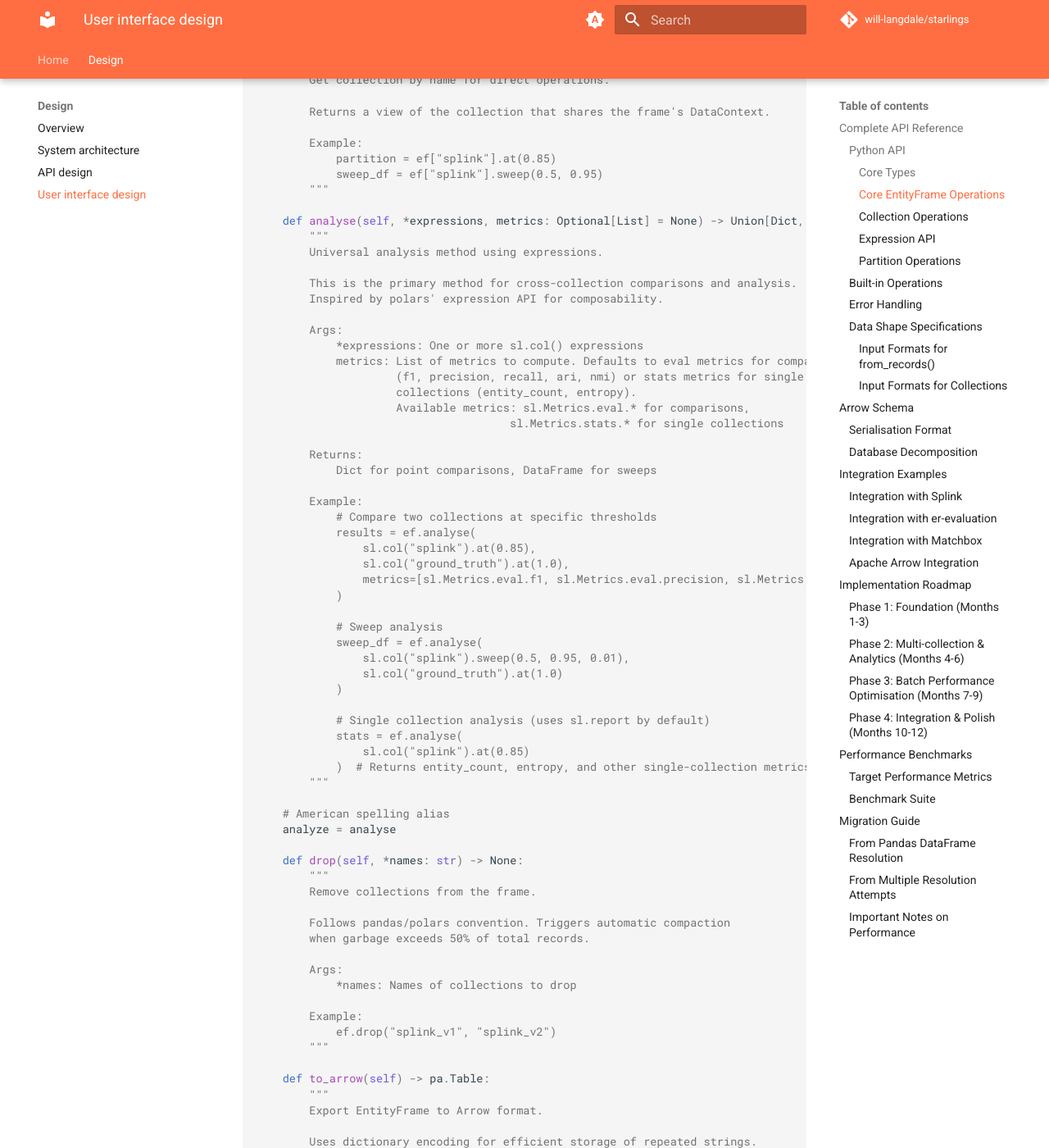
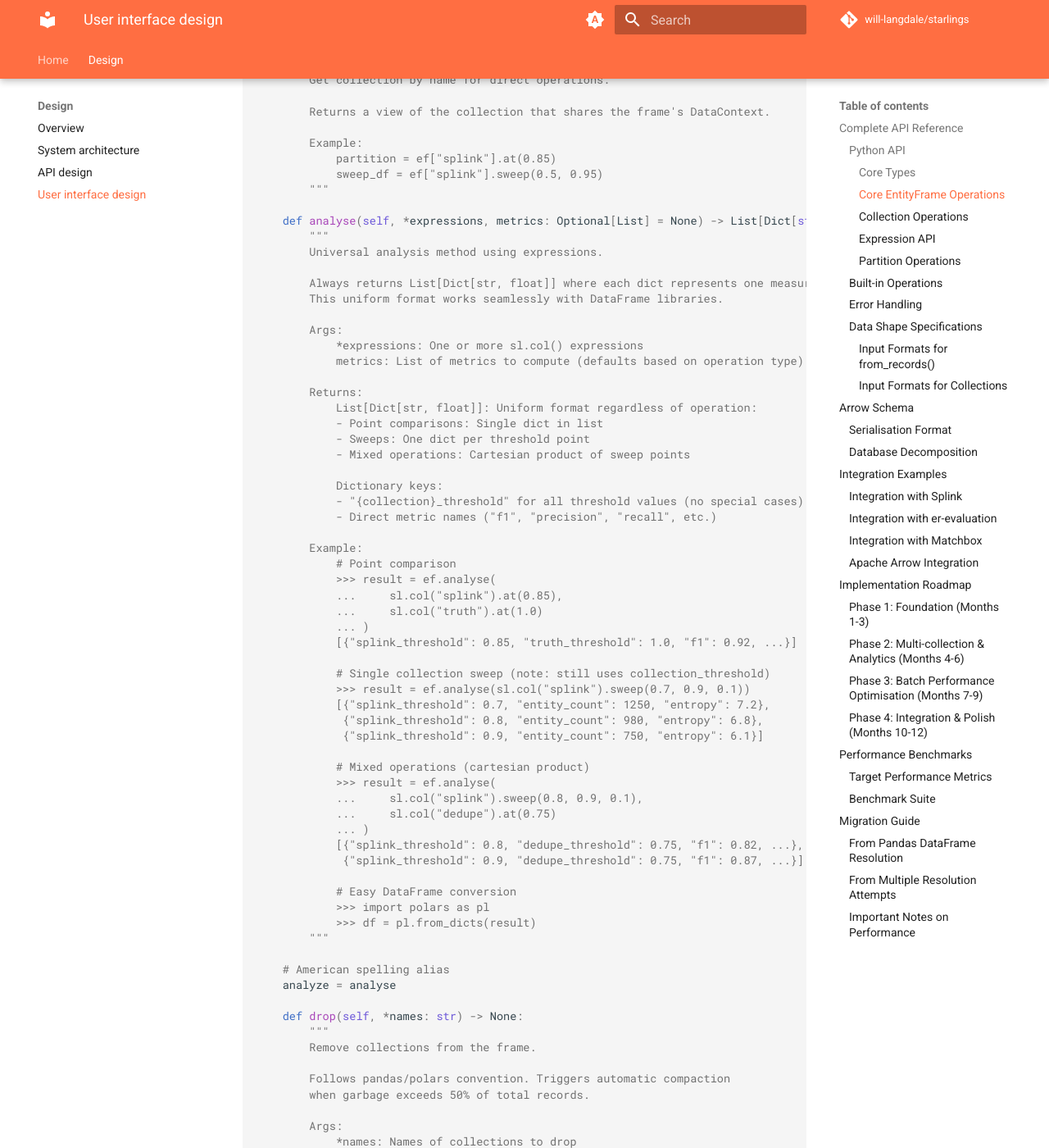
Before and after one commit to will-langdale/entityframe, an MkDocs documentation site: the page built from docs/design/reference.md, in a window 1280 px wide and 1400 px high, scrolled down 2461 px. Shown: the whole window at 82% size. Built offline with MkDocs 1.6.1 and Material for MkDocs 9.7.7, drawn with Linux system fonts in a browser that asks for light colours; comment, search, counter and statistics services are not loaded; some of the changed text lies outside the part shown.

Commit message:
Further refinements.

````diff
--- a/docs/design/reference.md
+++ b/docs/design/reference.md
@@ -123,42 +123,52 @@ class EntityFrame:
             sweep_df = ef["splink"].sweep(0.5, 0.95)
         """
 
-    def analyse(self, *expressions, metrics: Optional[List] = None) -> Union[Dict, pd.DataFrame]:
+    def analyse(self, *expressions, metrics: Optional[List] = None) -> List[Dict[str, float]]:
         """
         Universal analysis method using expressions.
 
-        This is the primary method for cross-collection comparisons and analysis.
-        Inspired by polars' expression API for composability.
+        Always returns List[Dict[str, float]] where each dict represents one measurement.
+        This uniform format works seamlessly with DataFrame libraries.
 
         Args:
             *expressions: One or more sl.col() expressions
-            metrics: List of metrics to compute. Defaults to eval metrics for comparisons
-                     (f1, precision, recall, ari, nmi) or stats metrics for single
-                     collections (entity_count, entropy).
-                     Available metrics: sl.Metrics.eval.* for comparisons,
-                                      sl.Metrics.stats.* for single collections
+            metrics: List of metrics to compute (defaults based on operation type)
 
         Returns:
-            Dict for point comparisons, DataFrame for sweeps
+            List[Dict[str, float]]: Uniform format regardless of operation:
+            - Point comparisons: Single dict in list
+            - Sweeps: One dict per threshold point
+            - Mixed operations: Cartesian product of sweep points
+
+            Dictionary keys:
+            - "{collection}_threshold" for all threshold values (no special cases)
+            - Direct metric names ("f1", "precision", "recall", etc.)
 
         Example:
-            # Compare two collections at specific thresholds
-            results = ef.analyse(
-                sl.col("splink").at(0.85),
-                sl.col("ground_truth").at(1.0),
-                metrics=[sl.Metrics.eval.f1, sl.Metrics.eval.precision, sl.Metrics.eval.recall]
-            )
+            # Point comparison
+            >>> result = ef.analyse(
+            ...     sl.col("splink").at(0.85),
+            ...     sl.col("truth").at(1.0)
+            ... )
+            [{"splink_threshold": 0.85, "truth_threshold": 1.0, "f1": 0.92, ...}]
 
-            # Sweep analysis
-            sweep_df = ef.analyse(
-                sl.col("splink").sweep(0.5, 0.95, 0.01),
-                sl.col("ground_truth").at(1.0)
-            )
+            # Single collection sweep (note: still uses collection_threshold)
+            >>> result = ef.analyse(sl.col("splink").sweep(0.7, 0.9, 0.1))
+            [{"splink_threshold": 0.7, "entity_count": 1250, "entropy": 7.2},
+             {"splink_threshold": 0.8, "entity_count": 980, "entropy": 6.8},
+             {"splink_threshold": 0.9, "entity_count": 750, "entropy": 6.1}]
 
-            # Single collection analysis (uses sl.report by default)
-            stats = ef.analyse(
-                sl.col("splink").at(0.85)
-            )  # Returns entity_count, entropy, and other single-collection metrics
+            # Mixed operations (cartesian product)
+            >>> result = ef.analyse(
+            ...     sl.col("splink").sweep(0.8, 0.9, 0.1),
+            ...     sl.col("dedupe").at(0.75)
+            ... )
+            [{"splink_threshold": 0.8, "dedupe_threshold": 0.75, "f1": 0.82, ...},
+             {"splink_threshold": 0.9, "dedupe_threshold": 0.75, "f1": 0.87, ...}]
+
+            # Easy DataFrame conversion
+            >>> import polars as pl
+            >>> df = pl.from_dicts(result)
         """
 
     # American spelling alias
@@ -223,7 +233,7 @@ class Collection:
     @classmethod
     def from_edges(cls,
                   edges: List[Tuple[Any, Any, float]],
-                  quantize: Optional[int] = None) -> 'Collection':
+                  quantize: int = 6) -> 'Collection':
         """
         Build collection from weighted edges.
 
@@ -231,14 +241,15 @@ class Collection:
             edges: List of (record_i, record_j, similarity) tuples
                   Records can be any hashable type (int, str, bytes)
                   Raw values are automatically wrapped in Key objects
-            quantize: Optional decimal places to round thresholds to
-                     (e.g., quantize=4 rounds to 0.0001 precision)
+            quantize: Decimal places for threshold precision (1-6, default: 6).
+                     Prevents floating-point comparison issues.
 
         Returns:
             New Collection with hierarchy of merge events
 
         Note:
             Complexity: O(m log m) where m = len(edges).
+            Python keys (int/str/bytes) are converted to internal Key enum at the Python/Rust boundary.
 
         Example:
             edges = [
@@ -638,12 +649,12 @@ sweep_results = ef.analyse(
     sl.col("ground_truth").at(1.0),
     metrics=[sl.Metrics.eval.f1, sl.Metrics.eval.precision, sl.Metrics.eval.recall]
 )
-# Returns list of dicts: [{"threshold": 0.5, "f1": 0.72, ...}, ...]
+# Returns List[Dict]: [{"splink_output_threshold": 0.5, "ground_truth_threshold": 1.0, "f1": 0.72, ...}, ...]
 
 # Convert to polars for analysis
 df_results = pl.from_dicts(sweep_results)
 optimal_row = df_results.filter(pl.col("f1") == pl.col("f1").max()).row(0, named=True)
-print(f"Optimal threshold: {optimal_row['threshold']:.2f} (F1={optimal_row['f1']:.3f})")
+print(f"Optimal threshold: {optimal_row['splink_output_threshold']:.2f} (F1={optimal_row['f1']:.3f})")
 ```
 
 ### Integration with er-evaluation
@@ -664,6 +675,7 @@ sweep_results = ef.analyse(
     sl.col("predicted").sweep(0.5, 0.95),
     sl.col("truth").at(1.0)
 )
+# Returns: [{"predicted_threshold": 0.5, "truth_threshold": 1.0, ...}, ...]
 
 # Or extract partition for er-evaluation
 partition = ef["predicted"].at(0.85)
@@ -880,7 +892,7 @@ large_scale:  # 10M records, ~50M edges
 complexity:
   hierarchy_construction: O(m log m) where m = edges
   partition_reconstruction: O(m)
-  cached_query: O(1)
+  cached_query: O(1)  # LRU cache maintains 10 partitions per hierarchy (non-configurable in v1)
   incremental_metric: O(k) where k = affected entities
   memory: O(m) for merge events + O(c × n) for c cached partitions
 ```
@@ -901,7 +913,7 @@ class StarlingsBenchmark:
     def benchmark_hierarchy_build(self):
         edges = self.generate_edges()
         start = time.time()
-        collection = sl.Collection.from_edges(edges, self.num_records)
+        collection = sl.Collection.from_edges(edges)  # Uses default quantize=6
         return time.time() - start
 
     def benchmark_partition_reconstruction(self, collection):
@@ -993,13 +1005,17 @@ comparison = ef.analyse(
     sl.col("truth").at(1.0),
     metrics=[sl.Metrics.eval.f1, sl.Metrics.eval.precision, sl.Metrics.eval.recall]
 )
+# Returns: [{"splink_threshold": 0.85, "dedupe_threshold": 0.76, "truth_threshold": 1.0, ...}]
 
 # Find optimal thresholds efficiently
 splink_sweep = ef.analyse(
     sl.col("splink").sweep(0.5, 0.95),
     sl.col("truth").at(1.0)
 )
-optimal = splink_sweep.loc[splink_sweep['f1'].idxmax()]
+# Convert to dataframe for analysis
+import polars as pl
+df = pl.from_dicts(splink_sweep)
+optimal = df.filter(df['f1'] == df['f1'].max()).row(0, named=True)
 ```
 
 ### Important Notes on Performance
@@ -1007,5 +1023,6 @@ optimal = splink_sweep.loc[splink_sweep['f1'].idxmax()]
 1. **First partition access**: Reconstructs from merge events O(m)
 2. **Subsequent accesses**: Use cache O(1)
 3. **Threshold sweeps**: Use incremental updates O(k) between adjacent thresholds
-4. **Memory usage**: ~25MB for 1M edges with DataContext architecture
+4. **Memory usage**: ~60-115MB for 1M edges with DataContext architecture
 5. **Sparse graphs assumed**: Starlings expects m << n² from blocking/LSH
+6. **Key types**: All key types (int/str/bytes) have equivalent performance after interning
````
Also changed, not shown: other parts of docs/design/reference.md (+3 -3 lines), docs/design/foundations.md (+14 -6 lines), docs/design/implementation.md (+72 -30 lines), docs/design/overview.md (+5 -2 lines).
